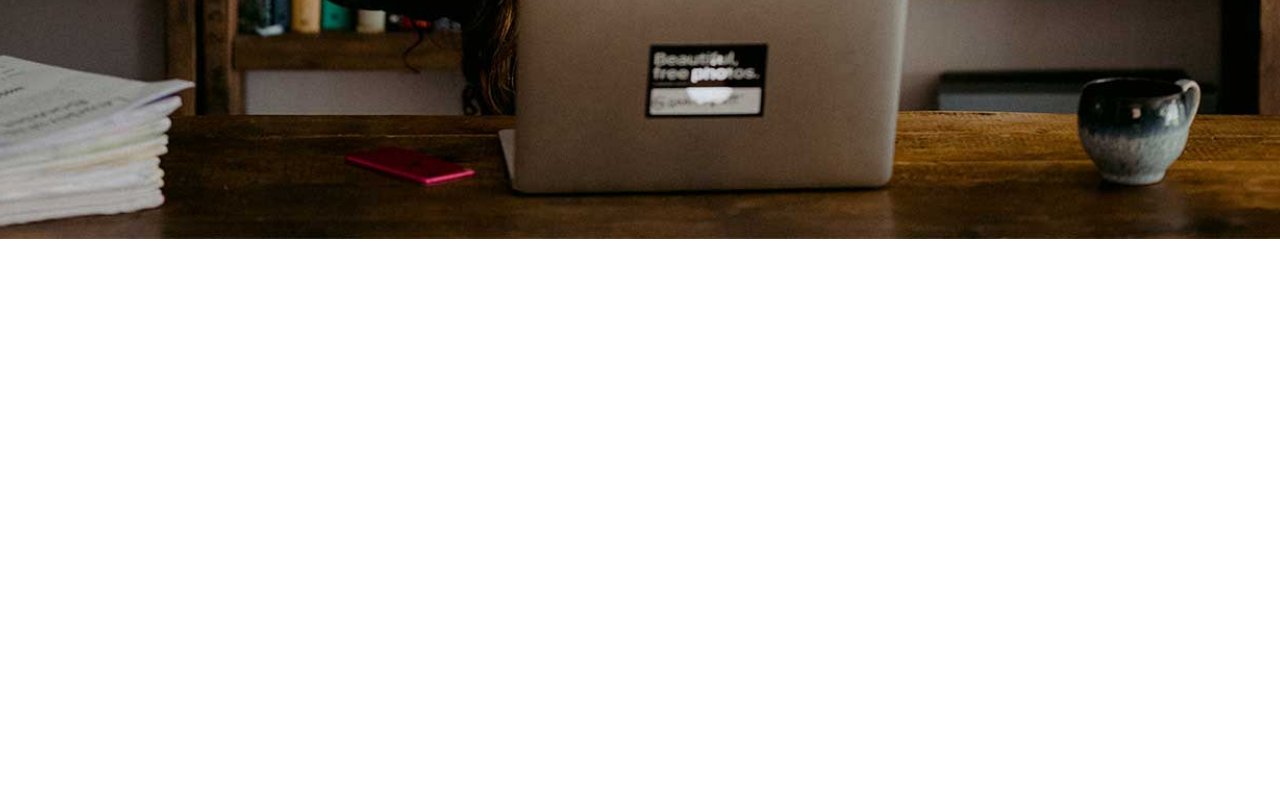
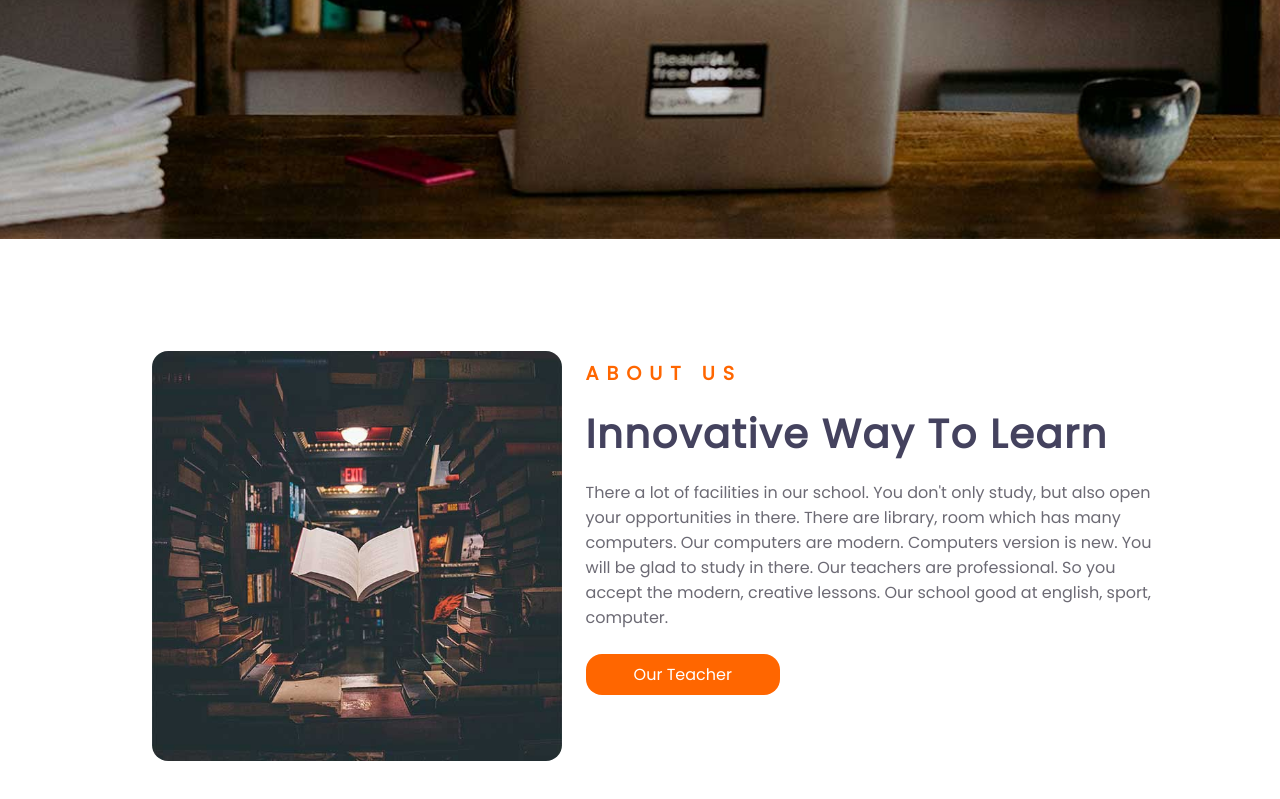
Before and after one commit to Atom079/40-school, a plain HTML site: page index.html in a window 1280 px wide. Shown: the part 727-1526 px from the top of the page. Before the commit the page ends 966 px from the top, so only its background shows below. Drawn offline with Linux system fonts and the light colour scheme.

Commit message:
i have finished about section

```diff
--- a/css/main.css
+++ b/css/main.css
@@ -8,13 +8,12 @@
     padding: 0;
     box-sizing: border-box;
     font-family: "Fonts", sans-serif;
+    scroll-behavior: smooth;
 }
 a{
     text-decoration: none;
 }
-body{
-    scroll-behavior: smooth;
-}
+
 .container{
     width: 80%;
     margin: 0 auto;
@@ -144,3 +143,49 @@ body{
     background-color: #e25b00;
 }
 /* End Intro section styling */
+/* About section styling */
+.about{
+    padding: 7rem 0;
+    display: flex;
+    align-items: center;
+}
+.df_at{
+    display: flex;
+}
+.img_at{
+    width: 40%;
+    border-radius: 1rem;
+    margin: 0 1.5rem;
+}
+.text_at .first_at{
+    padding: 0.5rem 0;
+    letter-spacing: 0.5rem;
+    color: #ff6600;
+    font-weight: bold;
+    font-size: 1.2rem;
+}
+.text_at h1{
+    font-size: 2.5rem;
+    padding: 0.5rem 0;
+    color: #44425e;
+    letter-spacing: 0.1rem;
+}
+.text_at p{
+    color: #6c6a74;
+    padding: 0.5rem 0;
+}
+.btn_at{
+    margin: 1rem 0;
+    padding: 0.5rem 3rem;
+    background-color: #ff6600;
+    display: inline-block;
+    border-radius: 1rem;
+    cursor: pointer;
+}
+.btn_at a{
+    color: white;
+}
+.btn_at:hover{
+    background-color: #e25b00;
+}
+/* End About section styling */
--- a/index.html
+++ b/index.html
@@ -58,7 +58,7 @@
            <div class="content_nv">
                 <ul class="nav-links">
                     <li><a href="#intro" class="active_link_nv">Home</a></li>
-                    <li><a href="#">About</a></li>
+                    <li><a href="#about">About</a></li>
                     <li><a href="#">Teachers</a></li>
                     <li><a href="#">Blog</a></li>
                     <li><a href="#">Contact</a></li>
@@ -83,6 +83,30 @@
         </div>
     </section>
     <!-- End Intro section -->
+    <!-- About section  -->
+    <section id="about" class="about">
+        <div class="container">
+            <div class="df_at">
+                <img src="./img/about.jpg" class="img_at" alt="About Picture">
+                <div class="text_at">
+                    <p class="first_at">ABOUT US</p>
+                    <h1>Innovative Way To Learn</h1>
+                    <p>
+                        There a lot of facilities in our school. You don't only study, but also
+                        open your
+                        opportunities in there. There are library, room which has many computers.
+                        Our computers are modern. Computers version is new. You will be glad to study in there.
+                        Our teachers are professional. So you accept the modern, creative lessons. Our school
+                        good at english, sport, computer.
+                    </p>
+                    <div class="btn_at">
+                        <a href="#">Our Teacher</a>
+                    </div>
+                </div>
+            </div>
+        </div>
+    </section>
+    <!-- End About section  -->
     <!-- Js link -->
     <script src="./js/script.js"></script>
 </body>
```
